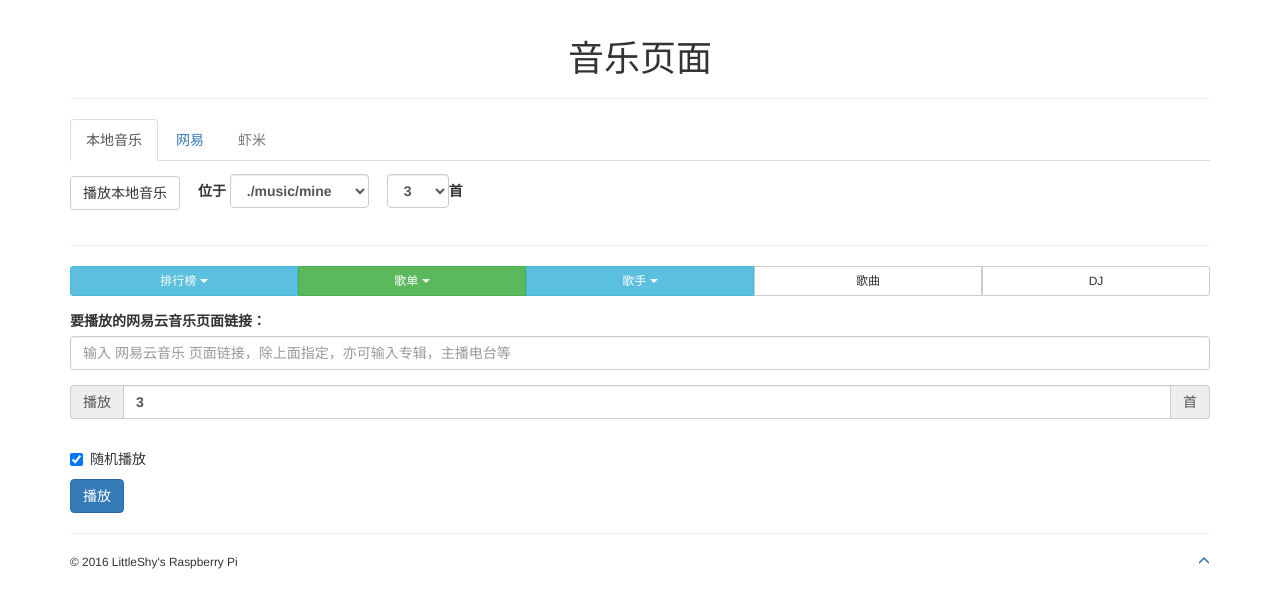
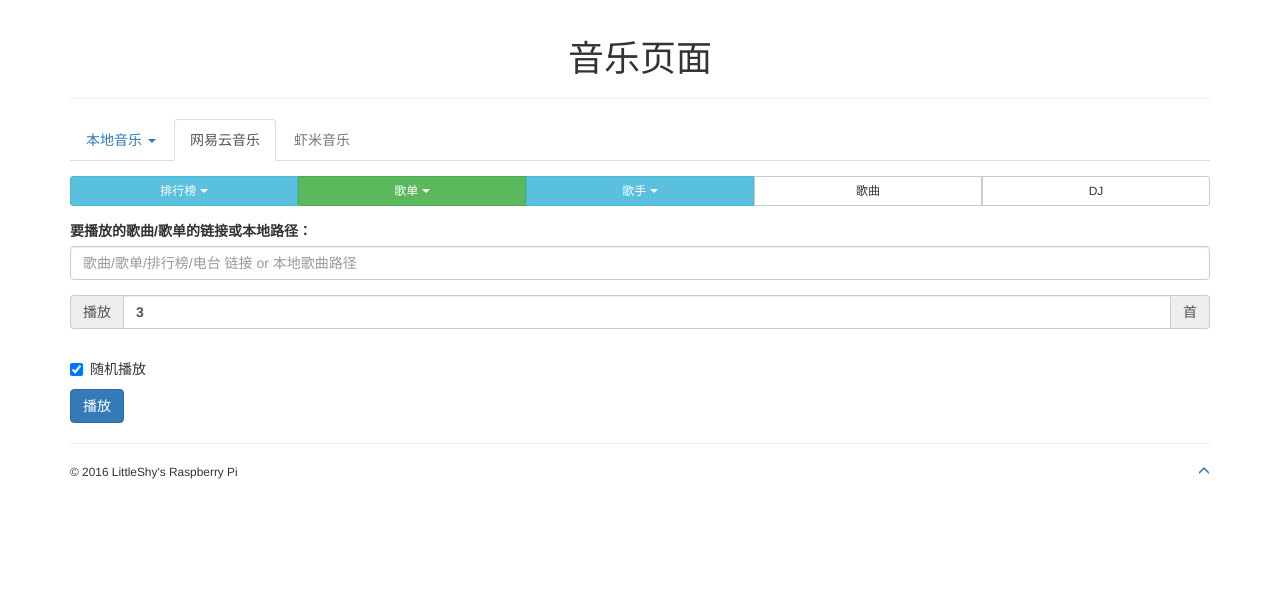
Before and after one commit to lhysrc/pi_say, a Flask app: page /music in a window 1280 px wide. Shown: the part 51-659 px from the top of the page. Run offline with Flask 2, Linux system fonts and the light colour scheme; parts of the project's set-up code (start-up, migrations or seed data) failed here and were passed over; some libraries are stand-ins or nearby versions.

Commit message:
修改音乐页面

```diff
--- a/local/cfg.ini
+++ b/local/cfg.ini
@@ -19,8 +19,8 @@ love_song2 = http://music.163.com/#/my/m/music/playlist?id=559441
 
 [bus]
 498 = 0;8,5;60;15
-581 = 4;7,48;60;15
-b11 = 0;7,48;60;15
+581 = 0;7,48;60;15
+b11 = -1;7,48;60;15
 
 [Task]
 虾米自动签到 = Task('xiami checkin',15,51,auto_check_in,(),3,0)
--- a/www/templates/music.html
+++ b/www/templates/music.html
@@ -2,9 +2,10 @@
 {% block style %}
     {{ super() }}
     <style>
-        #set-url-div,#localMusic {
+        #set-url-div, #localMusic,.nav-tabs{
             margin: 15px 0
         }
+
     </style>
 {% endblock %}
 {% block main_content %}
@@ -17,40 +18,50 @@
     <div class="input-append">
 
         <ul class="nav nav-tabs ">
-  <li role="presentation" class="active page-btn" id="lc-page"><a href="#">本地音乐</a></li>
-  <li role="presentation" class=" page-btn"  id="ne-page"><a href="#">网易</a></li>
-  <li role="presentation" class="page-btn disabled"  id="xm-page"><a href="#">虾米</a></li>
-</ul>
-        <form>
-{#                        <div>#}
-                <input type="button" class="btn btn-default" id="localMusic" value="播放本地音乐">
-{#            </div>#}
-            <label>位于
-                <label>
-                    <select class="form-control" id="local-path">
-                        <option>./music</option>
-                        <option selected>./music/mine</option>
-                        <option>./music/4baby</option>
-
-                    </select>
-                </label>
+            <li role="presentation" class="page-btn" id="lc-page" content="../lcsong">
+                <a class="dropdown-toggle" data-toggle="dropdown" role="button" aria-haspopup="true" aria-expanded="false">本地音乐
+                    <span class="caret"></span>
+                </a>
+                <ul class="dropdown-menu" id="local-path">
+                    <li><a >./music</a></li>
+                    <li><a >./music/mine</a></li>
+                    <li><a >./music/4baby</a></li>
+{#                    <li role="separator" class="divider"></li>#}
+{#                    <li><a href="#"></a></li>#}
+                </ul>
+            </li>
+            <li role="presentation" class="page-btn active " id="ne-page" content="../play_url"><a >网易云音乐</a></li>
+            <li role="presentation" class="page-btn disabled" id="xm-page"><a >虾米音乐</a></li>
+        </ul>
+{#        <form>#}
+            {#                        <div>#}
+{#            <input type="button" class="btn btn-default" id="localMusic" value="播放本地音乐">　#}
+            {#            </div>#}
+{#            <label>位于#}
+{#                <label>#}
+{#                    <select class="form-control" id="local-path">#}
+{#                        <option>./music</option>#}
+{#                        <option selected>./music/mine</option>#}
+{#                        <option>./music/4baby</option>#}
+{##}
+{#                    </select>#}
+{#                </label>　#}
+                {#            </label>#}
+                {#            <label>#}
+{#                <label>#}
+{#                    <select class="form-control" id="local-cnt">#}
+{#                        <option>1</option>#}
+{#                        <option selected>3</option>#}
+{#                        <option>5</option>#}
+{#                        <option>10</option>#}
+{#                        <option>20</option>#}
+{#                    </select>#}
+{#                </label>首#}
 {#            </label>#}
-{#            <label>#}
-                <label>
-                    <select class="form-control" id="local-cnt">
-                        <option>1</option>
-                        <option selected>3</option>
-                        <option>5</option>
-                        <option>10</option>
-                        <option>20</option>
-                    </select>
-                </label>首
-            </label>
-
-
-
-        </form>
-        <hr/>
+{##}
+{##}
+{#        </form>#}
+{#        <hr/>#}
 
         <form>
             <div class="btn-group btn-group-justified" role="group" id="set-url-div">
@@ -161,9 +172,10 @@
                 {#                    </label>#}
                 {##}
                 {#                </div>#}
-                <label for="url">要播放的网易云音乐页面链接：</label>
+                <label for="url">要播放的歌曲/歌单的链接或本地路径：</label>
+{#                <label for="url">要播放的网易云音乐页面链接：</label>#}
                 <input class="form-control" type="text" id="url" value=""
-                       placeholder="输入 网易云音乐 页面链接，除上面指定，亦可输入专辑，主播电台等"
+                       placeholder="歌曲/歌单/排行榜/电台 链接 or 本地歌曲路径"
                 />
                 {#                <textarea class="form-control" id="textToRead" ></textarea>#}
             </div>
@@ -171,7 +183,6 @@
                 <div class="input-group">
                     <span class="input-group-addon">播放</span>
                     <input class=" form-control" type="text" id="cnt" value="3"/>
-
 
 
                     <span class="input-group-addon">首</span>
@@ -240,15 +251,21 @@
     {{ super() }}
     <script>
         $(document).ready(function () {
+            $('#local-path a').click(function () {
+                $('#url').val($(this).text());
+                $('#url').attr('disabled','disabled');
+            });
+
             $('.page-btn').not('.disabled').click(function () {
                 $('.page-btn').removeClass('active');
                 $(this).addClass('active');
-                switch($(this).attr('id')){
+                switch ($(this).attr('id')) {
                     case "lc-page":
                         $("#set-url-div").fadeOut(100);
                         break;
                     case "ne-page":
                         $("#set-url-div").fadeIn(100);
+                        $('#url').removeAttr('disabled').val("");
                         break;
                 }
             });
@@ -273,7 +290,7 @@
                 var lc_path = $('#local-path').val();
                 var lc_cnt = $('#local-cnt').val();
                 var d = {path: lc_path, cnt: lc_cnt};
-                $.post('../lcsong',d, function (data, status) {
+                $.post('../lcsong', d, function (data, status) {
                     if (data) {
                         $('#msg_body').text(data);
                         $('#modal_msg').modal('show');
@@ -281,6 +298,8 @@
                 });
             });
             $('#play').click(function () {
+                var postTo = $(".page-btn.active").attr("content");
+                //alert(postTo);
                 if ($(this).hasClass('disabled')) return false;
                 $(this).addClass('disabled');
                 var url = $('#url').val();
@@ -294,7 +313,7 @@
                     return false;
                 }
                 var d = {url: url, cnt: cnt, rdm: rdm};
-                $.post('../play_url', d, function (data, status) {
+                $.post(postTo, d, function (data, status) {
                     if (data) {
                         $('#msg_body').text(data);
                         $('#modal_msg').modal('show');
--- a/www/views.py
+++ b/www/views.py
@@ -138,9 +138,9 @@ def play_local_song():
     p = check_is_playing()
     if p: return p
     json_data = {key:dict(request.form)[key][0] for key in dict(request.form)}
-    path = str(json_data['path'])
+    path = str(json_data['url'])
     n = int(json_data['cnt'])
-    baidu_tts.read_aloud("准备播放本地音乐",True)
+    # baidu_tts.read_aloud("准备播放本地音乐",True)
     threading.Thread(target=play_sound.play_local_music,args=(n,path)).start()
     return '',200
     # p = check_is_playing()
```
